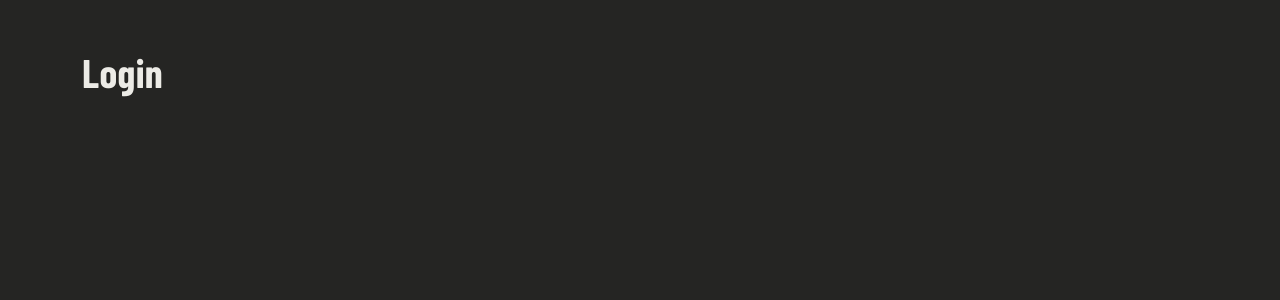
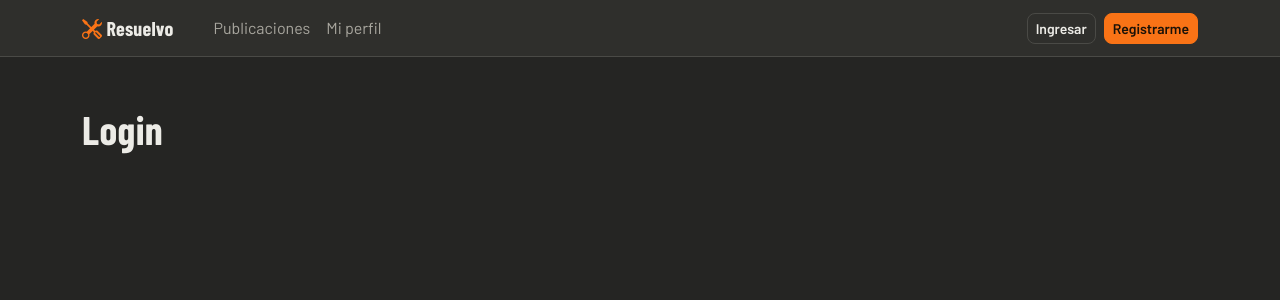
Before and after one commit to juli9894/TP2-RED-SOCIAL-Ortiz-Julian, an Angular app in the folder red-social-front/: page /login in a window 1280 px wide. Shown: the top 300 px of the page. Built offline with nearby package versions, Linux system fonts and the light colour scheme.

Commit message:
feat(front): barra de navegación

```diff
--- a/red-social-front/src/app/app.html
+++ b/red-social-front/src/app/app.html
@@ -1 +1,2 @@
+<app-navbar />
 <router-outlet />
--- /dev/null
+++ b/red-social-front/src/app/shared/navbar/navbar.css
@@ -0,0 +1,13 @@
+.barra {
+    background-color: var(--rs-superficie);
+    border-bottom: 1px solid var(--rs-borde);
+    --bs-navbar-color: var(--rs-texto-suave);
+    --bs-navbar-hover-color: var(--rs-texto);
+    --bs-navbar-active-color: var(--rs-accion);
+    --bs-navbar-brand-color: var(--rs-texto);
+    --bs-navbar-brand-hover-color: var(--rs-accion);
+}
+
+.navbar-brand i {
+    color: var(--rs-accion);
+}
--- /dev/null
+++ b/red-social-front/src/app/shared/navbar/navbar.html
@@ -0,0 +1,25 @@
+<nav class="navbar barra">
+    <div class="container">
+        <a class="navbar-brand" routerLink="/publicaciones">
+            <i class="bi bi-tools"></i> Resuelvo
+        </a>
+
+        <ul class="navbar-nav flex-row me-auto ms-4 gap-3">
+            <li class="nav-item">
+                <a class="nav-link" routerLink="/publicaciones" routerLinkActive="active">
+                    Publicaciones
+                </a>
+            </li>
+            <li class="nav-item">
+                <a class="nav-link" routerLink="/mi-perfil" routerLinkActive="active">
+                    Mi perfil
+                </a>
+            </li>
+        </ul>
+
+        <div class="d-flex gap-2">
+            <a class="btn btn-secundario btn-sm" routerLink="/login">Ingresar</a>
+            <a class="btn btn-accion btn-sm" routerLink="/registro">Registrarme</a>
+        </div>
+    </div>
+</nav>
```
Also changed, not shown: red-social-front/src/app/app.ts (+6 -5 lines), red-social-front/src/app/shared/navbar/navbar.ts (added, +10 -0 lines).
